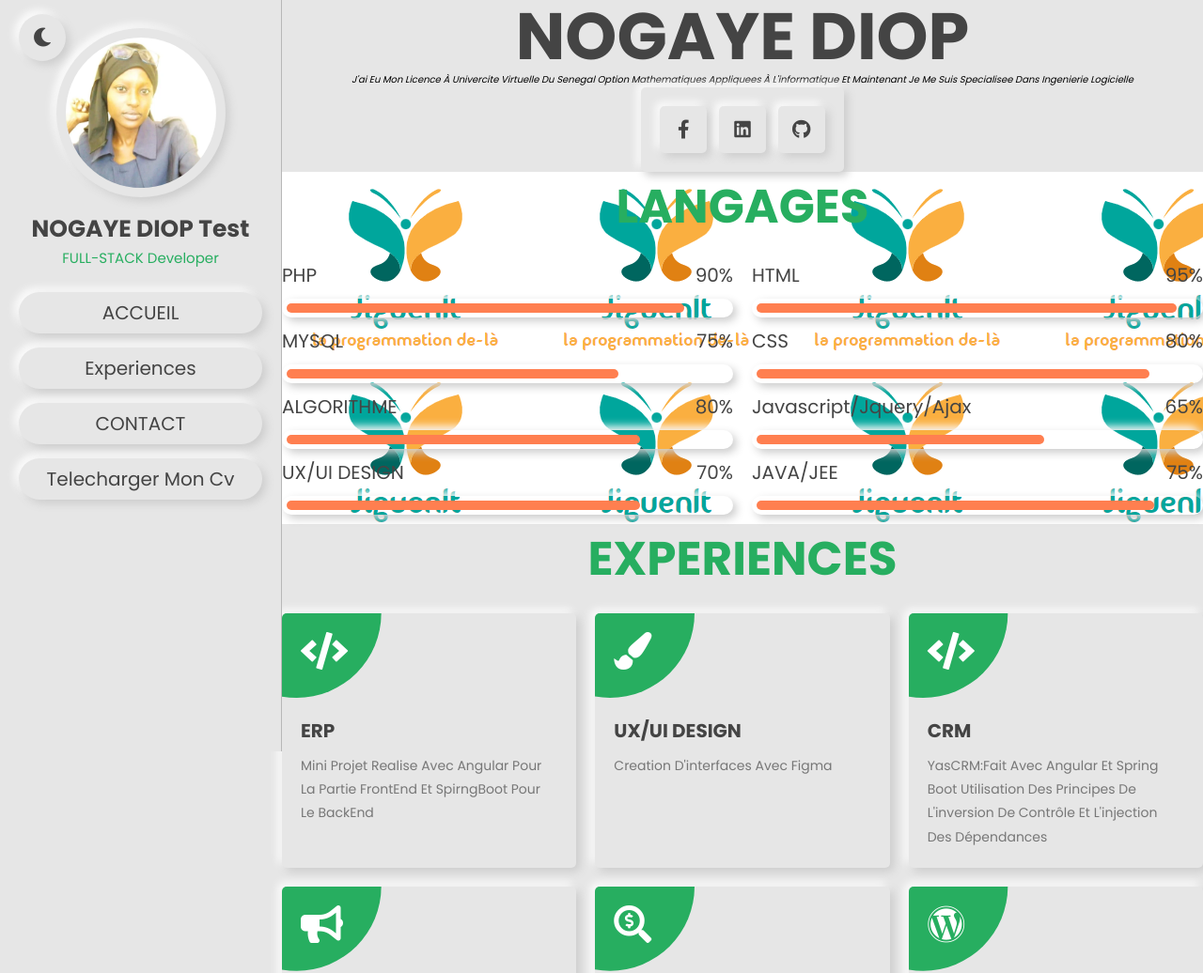
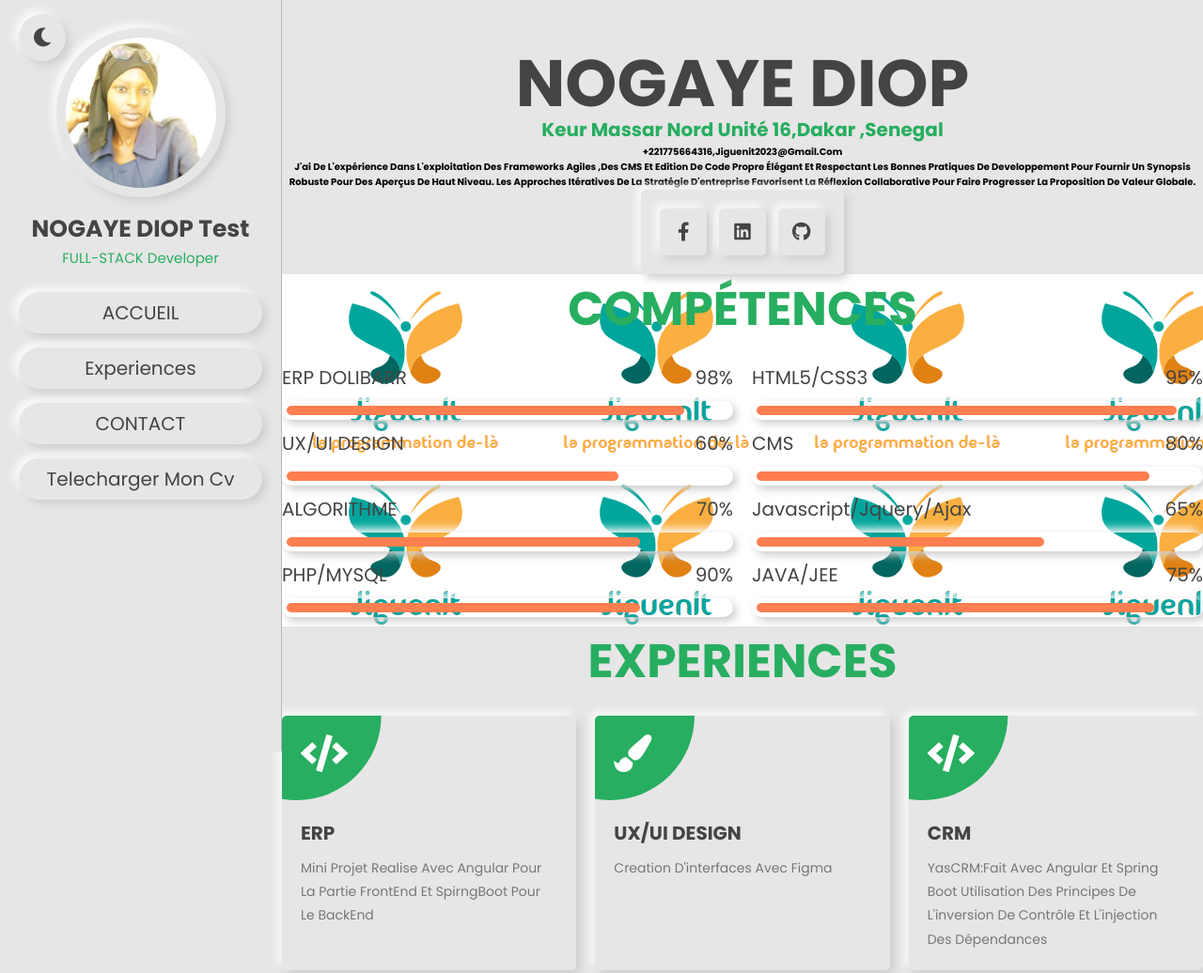
Before and after one commit to Babsdiopdev/jiguenitportfolio, a plain HTML site: page index.html in a window 1280 px wide. Shown: the top 1036 px of the page at 94% size. Drawn offline with Linux system fonts and the light colour scheme; files whose address does not match are found by name.

Commit message:
modif dans onglet accueil

```diff
--- a/css/style.css
+++ b/css/style.css
@@ -485,3 +485,6 @@ body.active{
     }
 
 }
+.monNom{
+    margin-top: 50px;
+}
--- a/index.html
+++ b/index.html
@@ -1,8 +1,8 @@
-
 <!DOCTYPE html>
 <html lang="en">
+
 <head>
-    <link rel="shortcut icon"  type="x-icon" href="image/chris-icon.png">
+    <link rel="shortcut icon" type="x-icon" href="image/chris-icon.png">
     <meta charset="UTF-8">
     <meta http-equiv="X-UA-Compatible" content="IE=edge">
     <meta name="viewport" content="width=device-width, initial-scale=1.0">
@@ -15,6 +15,7 @@
     <link rel="stylesheet" href="css/style.css">
 
 </head>
+
 <body>
 
     <!-- header section starts  -->
@@ -56,10 +57,17 @@
 
         <div class="content">
 
-        <h3>NOGAYE DIOP</h3>
-        <em>j'ai eu mon licence à Univercite Virtuelle du Senegal option Mathematiques appliquees à l'informatique
-         Et maintenant je me suis specialisee dans ingenierie logicielle
-        </em>
+            <h3 class="monNom">NOGAYE DIOP
+                <p> Keur Massar Nord unité 16,Dakar ,Senegal </p>
+                    <h4> +221775664316,jiguenit2023@gmail.com</h4>
+            </h3>
+            <h4>J'ai de l'expérience dans l'exploitation des frameworks agiles ,des CMS et edition de code propre
+                élégant et respectant les bonnes pratiques de developpement pour fournir un synopsis robuste pour des
+                aperçus de haut niveau.
+                Les approches itératives de la stratégie d'entreprise favorisent la réflexion collaborative pour faire
+                progresser la proposition de valeur globale.
+
+            </h4>
 
         </div>
 
@@ -67,7 +75,7 @@
             <a href="https://web.facebook.com/nogaye.diop.315/" class="fab fa-facebook-f"></a>
             <!-- <a href="#" class="fab fa-twitter"></a>
         <a href="#" class="fab fa-instagram"></a> -->
-        <a href="#" class="fab fa-linkedin"></a>
+            <a href="https://www.linkedin.com/in/nogaye-diop-webmaster" class="fab fa-linkedin"></a>
             <a href="https://github.com/Babsdiopdev" class="fab fa-github"></a>
         </div>
 
@@ -79,32 +87,33 @@
 
     <section class="about" id="about">
 
-    <h1 class="heading"> <span>Langages</span> </h1>
+        <h1 class="heading"> <span>COMPÉTENCES</span> </h1>
 
 
         <div class="row">
 
             <div class="progress">
-            <h3> PHP <span>90%</span> </h3>
+                <h3>ERP DOLIBARR <span>98%</span> </h3>
                 <div class="bar bar-1-1"><span></span></div>
-            <h3> MYSQL <span>75%</span> </h3>
+                <h3> UX/UI DESIGN <span>60%</span> </h3>
                 <div class="bar bar-1-2"><span></span></div>
-            <h3> ALGORITHME <span>80%</span> </h3>
+                <h3> ALGORITHME <span>70%</span> </h3>
                 <div class="bar bar-1-3"><span></span></div>
-            <h3> UX/UI DESIGN
-                <span>70%</span> </h3>
+                <h3> PHP/MYSQL
+                    <span>90%</span>
+                </h3>
                 <div class="bar bar-1-3"><span></span></div>
             </div>
 
             <div class="progress">
-            <h3> HTML <span>95%</span> </h3>
+                <h3> HTML5/CSS3 <span>95%</span> </h3>
                 <div class="bar bar-2-1"><span></span></div>
-            <h3> CSS <span>80%</span> </h3>
+                <h3> CMS <span>80%</span> </h3>
                 <div class="bar bar-2-2"><span></span></div>
                 <h3> javascript/Jquery/Ajax<span>65%</span> </h3>
                 <div class="bar bar-2-3"><span></span></div>
 
-            <h3>  JAVA/JEE <span>75%</span> </h3>
+                <h3> JAVA/JEE <span>75%</span> </h3>
                 <div class="bar bar-1-1"><span></span></div>
 
 
@@ -228,7 +237,8 @@
             <input type="text" placeholder="your name" class="box" name="name">
             <input type="email" placeholder="your email" class="box" name="email">
             <input type="text" placeholder="subject" class="box" name="subject">
-        <textarea name="message" class="box" placeholder="your message" id="" cols="30" rows="10" name="message"></textarea>
+            <textarea name="message" class="box" placeholder="your message" id="" cols="30" rows="10"
+                name="message"></textarea>
             <input type="submit" value="send message" class="btn">
         </form>
 
@@ -249,4 +259,5 @@
     <script src="js/script.js"></script>
 
 </body>
+
 </html>
```
Also changed, not shown: 1 other file. Lines whose indentation alone changed are shown as unchanged.
